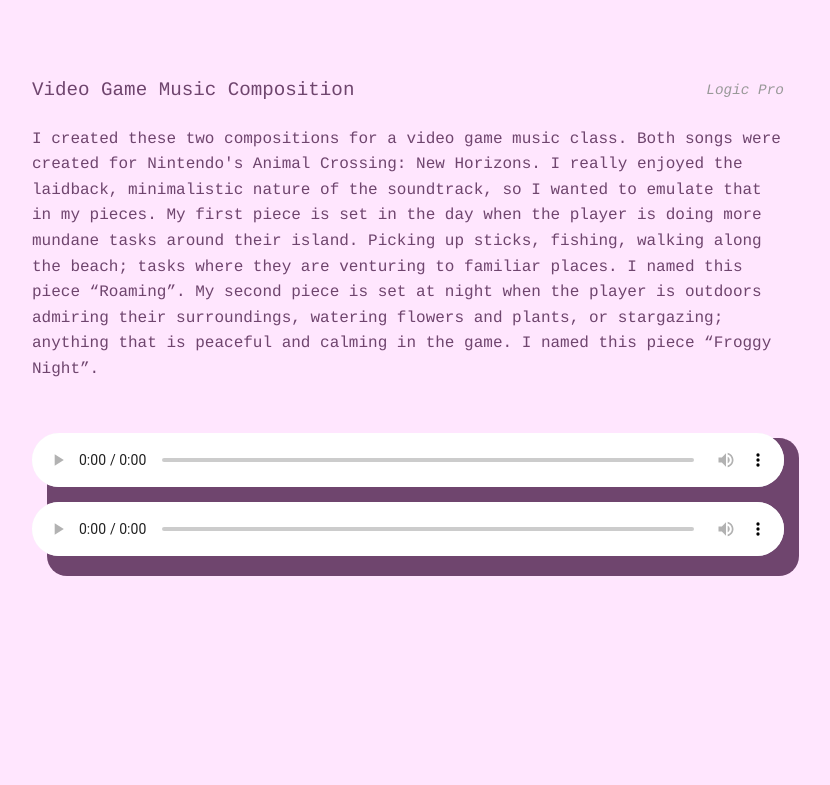
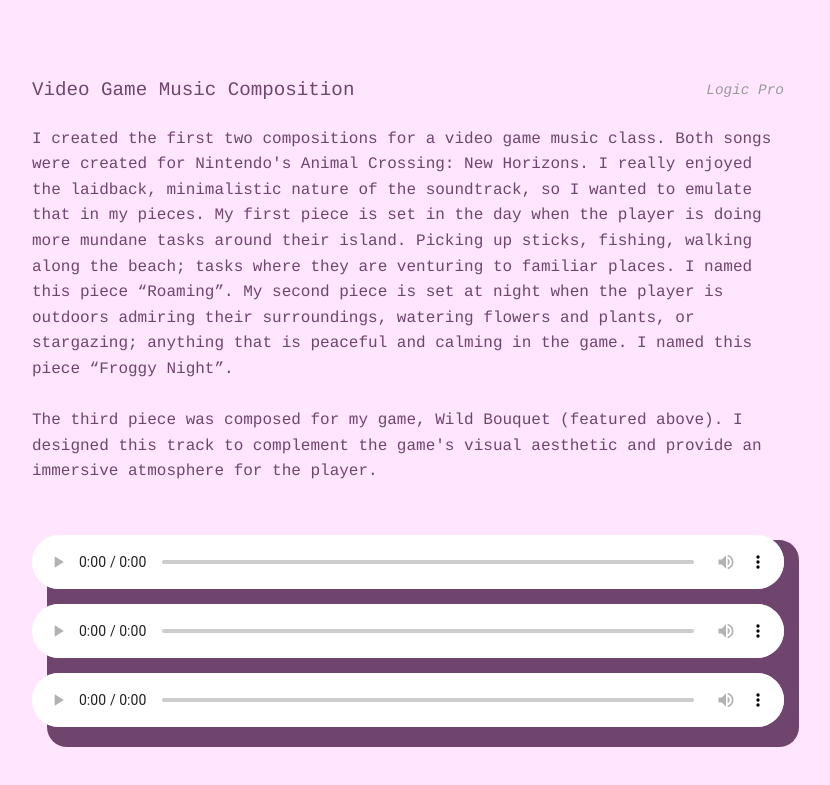
Before and after one commit to emmathesaw/emmathesaw.github.io, a plain HTML site: page index.html in a window 1280 px wide. Shown: the part 3799-4584 px from the top of the page, without its empty margins (232-1062 px from the left). Before the commit the page ends 4508 px from the top, so only its background shows below. Drawn offline with Linux system fonts and the light colour scheme.

Commit message:
added wild bouquet composition

```diff
--- a/index.html
+++ b/index.html
@@ -159,9 +159,11 @@
                 <span class="project-tag">Logic Pro</span>
             </div>
             <p1 class="project-description">
-                I created these two compositions for a video game music class. Both songs were created for Nintendo's Animal Crossing: New Horizons. I really enjoyed the laidback, minimalistic nature of the soundtrack, so I wanted to emulate that in my pieces.
+                I created the first two compositions for a video game music class. Both songs were created for Nintendo's Animal Crossing: New Horizons. I really enjoyed the laidback, minimalistic nature of the soundtrack, so I wanted to emulate that in my pieces.
                 My first piece is set in the day when the player is doing more mundane tasks around their island. Picking up sticks, fishing, walking along the beach; tasks where they are venturing to familiar places. I named this piece “Roaming”.
                 My second piece is set at night when the player is outdoors admiring their surroundings, watering flowers and plants, or stargazing; anything that is peaceful and calming in the game. I named this piece “Froggy Night”.
+                <br><br>
+                The third piece was composed for my game, Wild Bouquet (featured above). I designed this track to complement the game's visual aesthetic and provide an immersive atmosphere for the player.
             </p1>
             <div class="project-images" data-link="">
                 <div class="image-content">
@@ -169,6 +171,9 @@
                         Your browser does not support the audio element.
                     </audio>
                     <audio controls src="assests/pat305_night_vid.mp3" class="project-audio">
+                        Your browser does not support the audio element.
+                    </audio>
+                    <audio controls src="assests/eecs494_p2_YES.wav" class="project-audio">
                         Your browser does not support the audio element.
                     </audio>
                 </div>
```
Also changed, not shown: 1 other file.
